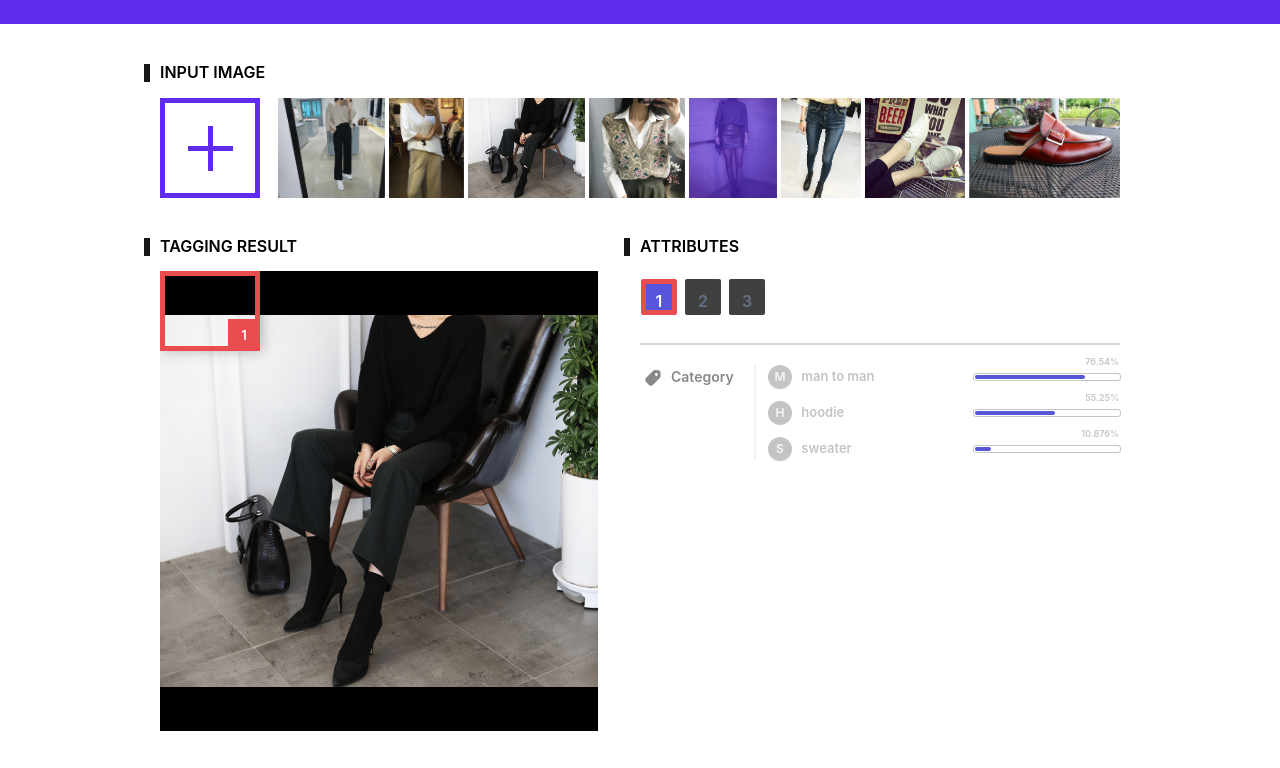
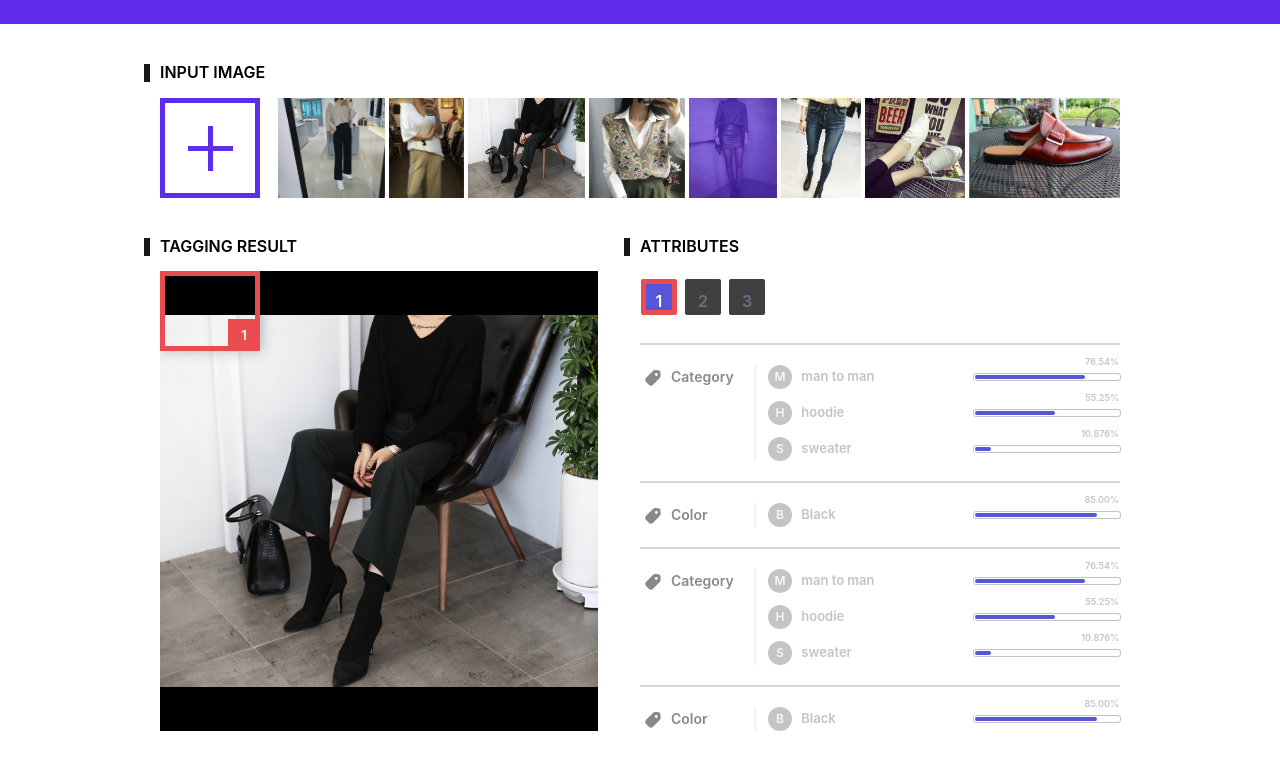
Before and after one commit to BlueLens/playground-html-prototype, a website with bundled scripts: page index.html in a window 1280 px wide. Shown: the part 172-940 px from the top of the page. Built offline with nearby package versions, Linux system fonts and the light colour scheme.

Commit message:
Resolved [STYL-136] : added mockup data for color attributes

```diff
--- a/index.html
+++ b/index.html
@@ -78,10 +78,6 @@
             <div class="data-desc">
                 <h4>Category</h4>
                 <ul class="item-list">
-                    <!--
-                        li.is-similar는 percent가 50보다 높을때 부여한다.
-                        js로 전환 예정.
-                    -->
                     <li>
                         <figure class="avatar avatar-sm" data-initial="M"></figure>
                         <span>man to man</span>
@@ -105,6 +101,60 @@
                     </li>
                 </ul>
             </div>
+
+            <div class="data-desc">
+                <h4>Color</h4>
+                <ul class="item-list">
+                    <li>
+                        <figure class="avatar avatar-sm" data-initial="B"></figure>
+                        <span>Black</span>
+                        <div class="bar" data-similar-value="85.00%">
+                            <div class="bar-item" role="meteor" style="width:85.00%;" aria-valuenow="85.00" aria-valuemin="0" aria-valuemax="100"></div>
+                        </div>
+                    </li>
+                </ul>
+            </div>
+
+            <div class="data-desc">
+                <h4>Category</h4>
+                <ul class="item-list">
+                    <li>
+                        <figure class="avatar avatar-sm" data-initial="M"></figure>
+                        <span>man to man</span>
+                        <div class="bar" data-similar-value="76.54%">
+                            <div class="bar-item" role="meteor" style="width:76.54%;" aria-valuenow="76.54" aria-valuemin="0" aria-valuemax="100"></div>
+                        </div>
+                    </li>
+                    <li>
+                        <figure class="avatar avatar-sm" data-initial="H"></figure>
+                        <span>hoodie</span>
+                        <div class="bar" data-similar-value="55.25%">
+                            <div class="bar-item" role="meteor" style="width:55.25%;" aria-valuenow="55.25" aria-valuemin="0" aria-valuemax="100"></div>
+                        </div>
+                    </li>
+                    <li>
+                        <figure class="avatar avatar-sm" data-initial="S"></figure>
+                        <span>sweater</span>
+                        <div class="bar" data-similar-value="10.876%">
+                            <div class="bar-item" role="meteor" style="width:10.87%;" aria-valuenow="10" aria-valuemin="0" aria-valuemax="100"></div>
+                        </div>
+                    </li>
+                </ul>
+            </div>
+
+            <div class="data-desc">
+                <h4>Color</h4>
+                <ul class="item-list">
+                    <li>
+                        <figure class="avatar avatar-sm" data-initial="B"></figure>
+                        <span>Black</span>
+                        <div class="bar" data-similar-value="85.00%">
+                            <div class="bar-item" role="meteor" style="width:85.00%;" aria-valuenow="85.00" aria-valuemin="0" aria-valuemax="100"></div>
+                        </div>
+                    </li>
+                </ul>
+            </div>
+
         </div>
 
     </div>
```
